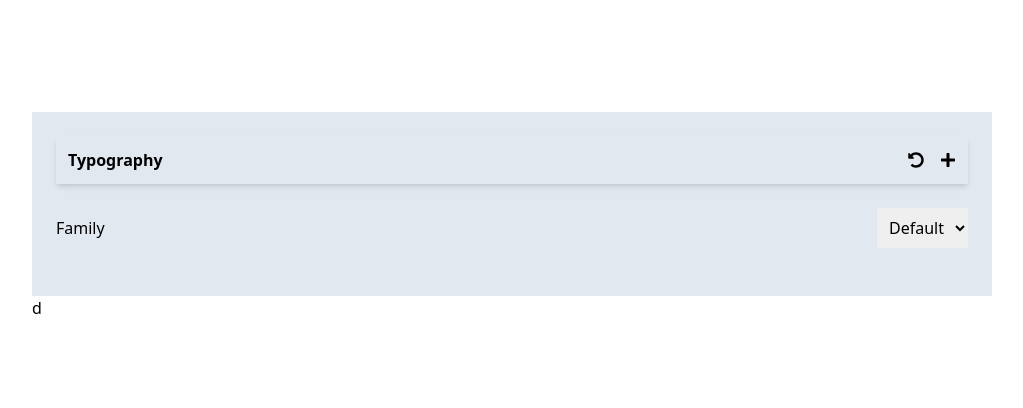
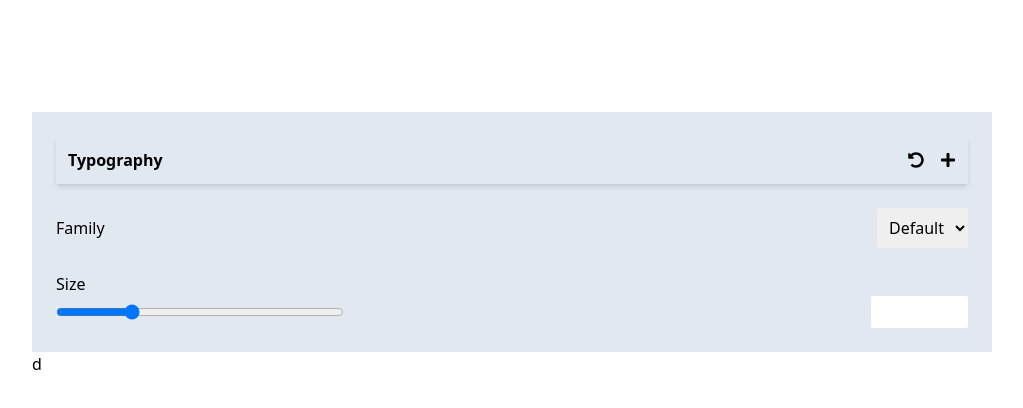
Before and after one commit to developer-nieem/Kodezen, a React (Vite) app: page / in a window 1280 px wide. Shown: the top 408 px of the page, without its empty margins (128-1151 px from the left). Built offline with nearby package versions, Linux system fonts and the light colour scheme; what tailwind-bootstrap-grid would draw is missing.

Commit message:
make sizing part

```diff
--- a/src/App.jsx
+++ b/src/App.jsx
@@ -44,6 +44,18 @@ function App() {
             </div>
             {/* Font family part end*/}
 
+              {/* Size part */}
+
+              <div>
+                <h2>Size</h2>
+
+                  <div className='flex justify-between'>
+                  <input className='w-72' type="range" id="vol" name="vol" min="0" max="200"/>
+
+                  <input className='p-1 rounded-sm ' type="number" min="1" max="200" step="1" placeholder="" data-setting="size"></input>
+                  </div>
+              </div>
+              {/* Size End */}
 
 
       </div>
```
